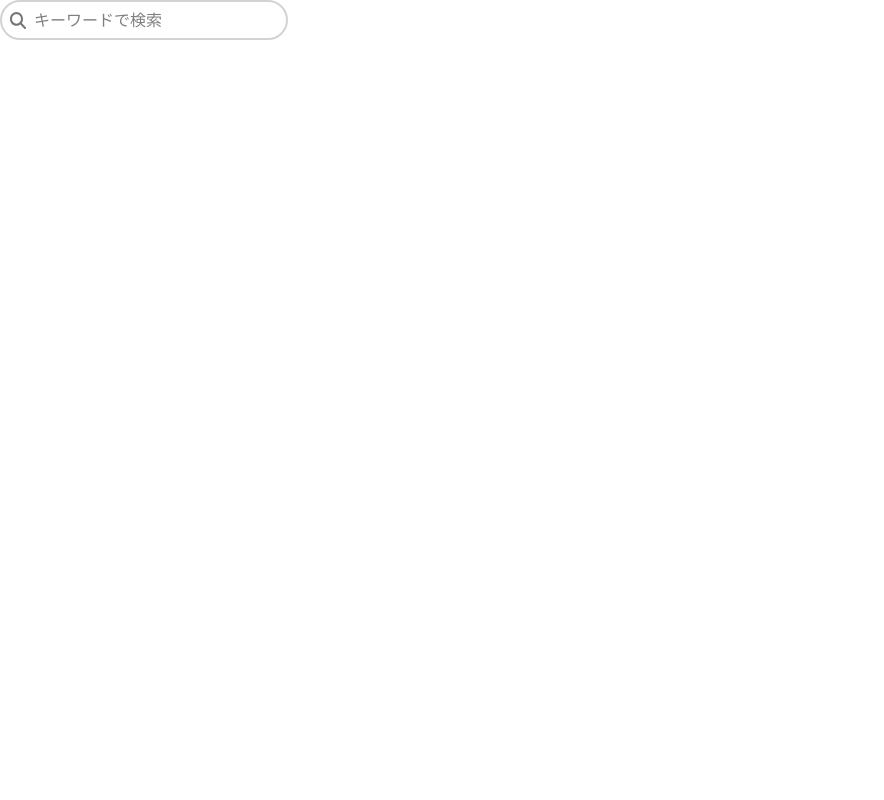
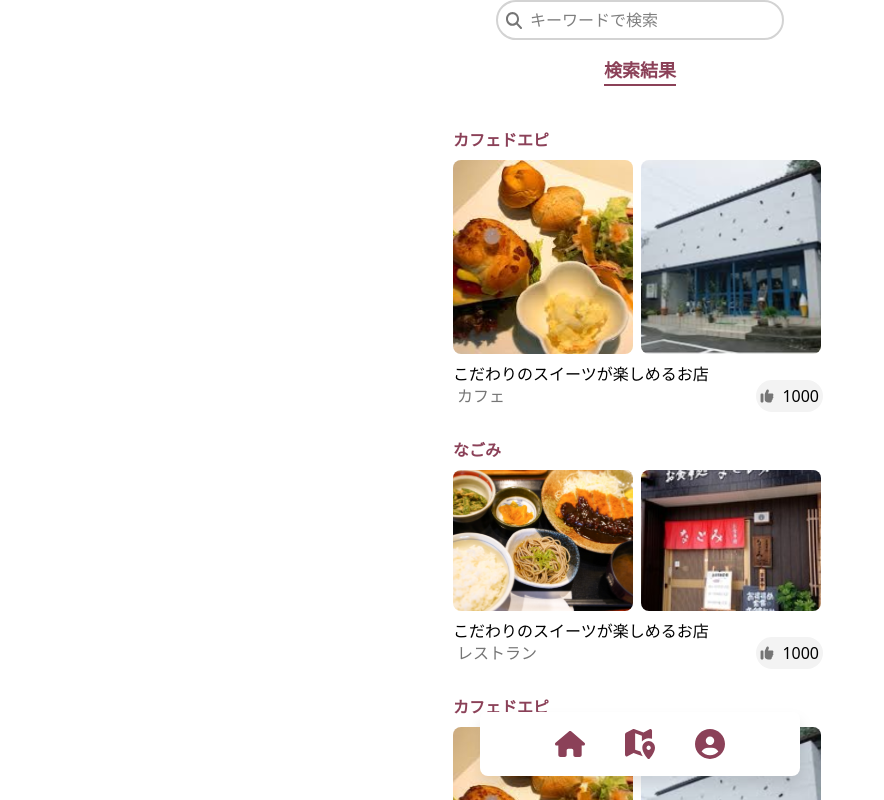
Before and after one commit to reonalddekapurio/TechJamIteam, a Next.js app in the folder next-app/: page /search-results in a window 1280 px wide. Shown: the top 800 px of the page, without its empty margins (0-884 px from the left). Built offline with nearby package versions, Linux system fonts and the light colour scheme.

Commit message:
複数コンポーネントの修正　Search-Resultsページの見た目の完成

```diff
--- a/next-app/app/search-results/page.tsx
+++ b/next-app/app/search-results/page.tsx
@@ -5,11 +5,32 @@ import Image from "next/image";
 
 import { SearchBar } from "@/components/shared/SearchBar";
 import { SearchShopCard } from "@/components/features/SearchShopCard";
+import { FooterNavItem } from "@/components/shared/FooterNavItem";
 
 export default function SearchResults() {
   return (
     <>
-      <SearchBar />
+                <div className="flex flex-col items-center justify-center  w-screen gap-4 fixed top-0, left-0, w-full, z-index bg-[#FFF] pb-4">
+                    <SearchBar/>
+                    <p className="text-lg font-bold text-[#8B4158] border-b-2 border-solid border-[#8B4158] ">検索結果</p>
+                </div>
+
+                <div className="flex flex-col items-center justify-center  wt-full gap-4 pt-30 ">
+                    <SearchShopCard ImageType="shop1"/>
+                    <SearchShopCard ImageType="shop2"/>
+                    <SearchShopCard ImageType="shop1"/>
+                    <SearchShopCard ImageType="shop2"/>
+                    <SearchShopCard ImageType="shop1"/>
+                    <SearchShopCard ImageType="shop2"/>
+                    <SearchShopCard ImageType="shop1"/>
+                    <SearchShopCard ImageType="shop2"/>
+                    <SearchShopCard ImageType="shop1"/>
+                    <SearchShopCard ImageType="shop2"/>
+                </div>
+
+                <div className="flex flex-col items-center justify-center fixed bottom-6 left-0, w-full">
+                <FooterNavItem/>
+                </div>
     </>
   );
 }
--- a/next-app/components/features/SearchShopCard.tsx
+++ b/next-app/components/features/SearchShopCard.tsx
@@ -5,8 +5,9 @@ import Image from "next/image";
 
 export function SearchShopCard({ ImageType }: { ImageType: string }) {
   return (
-    <div className="w-[400px] h-auto p-2  gap-4 rounded-3xl">
-      <p className="text[12px] font-bold">カフェドエピ</p>
+    <div className="w-[390px] h-auto p-2  gap-4 rounded-3xl ">
+        {(ImageType === "shop1") ? <p className="text[12px] font-bold text-[#8B4158]">カフェドエピ</p> : <p className="text[12px] font-bold text-[#8B4158]">なごみ</p>
+        }
       <div className="flex gap-2 mt-2 mb-2">
         <Image
           className="rounded-lg"
@@ -27,7 +28,7 @@ export function SearchShopCard({ ImageType }: { ImageType: string }) {
         <p className="text[4px] mr-1">こだわりのスイーツが楽しめるお店</p>
       </div>
       <div className="flex w-auto  h-[20px] p-1 items-center gap-2 justify-between">
-        <p className="text[7px] text-[#757575]">カフェ</p>
+        {(ImageType === "shop1") ? <p className="text[7px] text-[#757575]">カフェ</p> : <p className="text[7px] text-[#757575]">レストラン</p>}
         <div className="flex gap-2">
           <div className="flex gap-2  rounded-full bg-[#f3f3f3] p-1">
             <Image src="/good-icon.svg" alt="good" width={14} height={14} />
--- a/next-app/components/shared/FooterNavItem.tsx
+++ b/next-app/components/shared/FooterNavItem.tsx
@@ -7,7 +7,7 @@ import { usePathname } from "next/navigation";
 export function FooterNavItem() {
   const pathName = usePathname();
   return (
-    <footer className=" w-80 h-16  rounded-lg bg-[#FFF] drop-shadow-md ">
+    <footer className=" w-80 h-16  rounded-lg bg-[#FFF] drop-shadow-xl ">
       <nav>
         <ul className="flex justify-center items-center gap-10 p-2 h-16">
           <li>
--- a/next-app/components/shared/SearchBar.tsx
+++ b/next-app/components/shared/SearchBar.tsx
@@ -5,7 +5,7 @@ import Image from "next/image";
 
 export function SearchBar() {
   return (
-    <div className="flex w-72 h-10 p-2 items-center gap-2 border-2 border-solid border-[#D3D3D3] rounded-full">
+    <div className="flex w-72 h-10 p-2 items-center gap-2 border-2 border-solid border-[#D3D3D3] rounded-full bg-[#FFF]">
       <Image src="/search-icon.svg" alt="search" width={16} height={17} />
       <input
         type="text"
```
